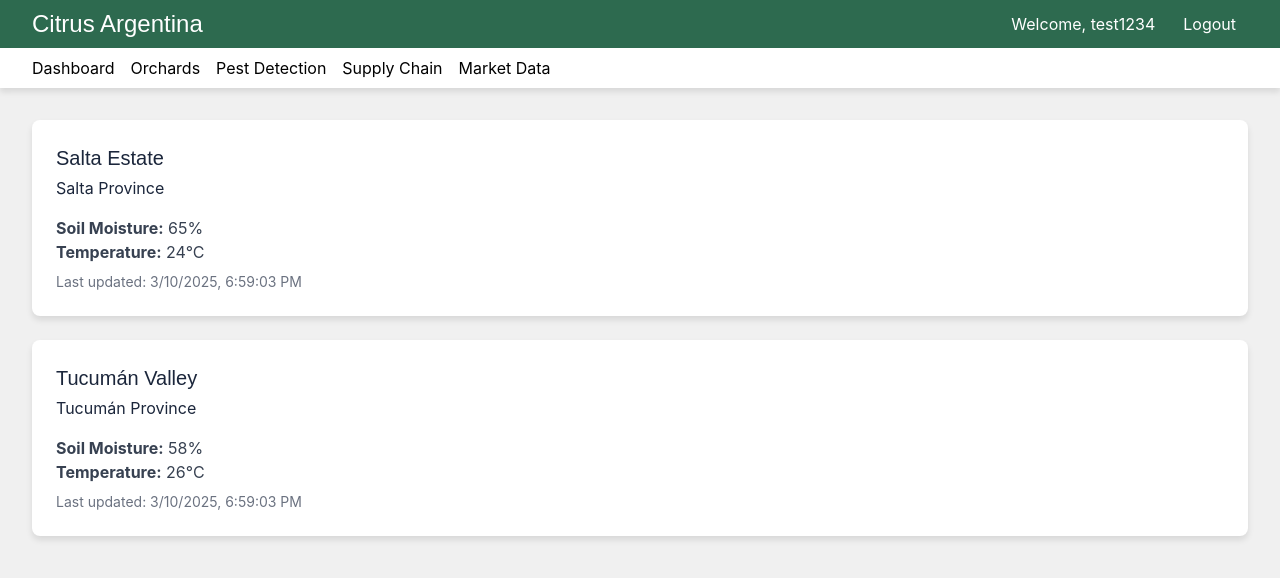
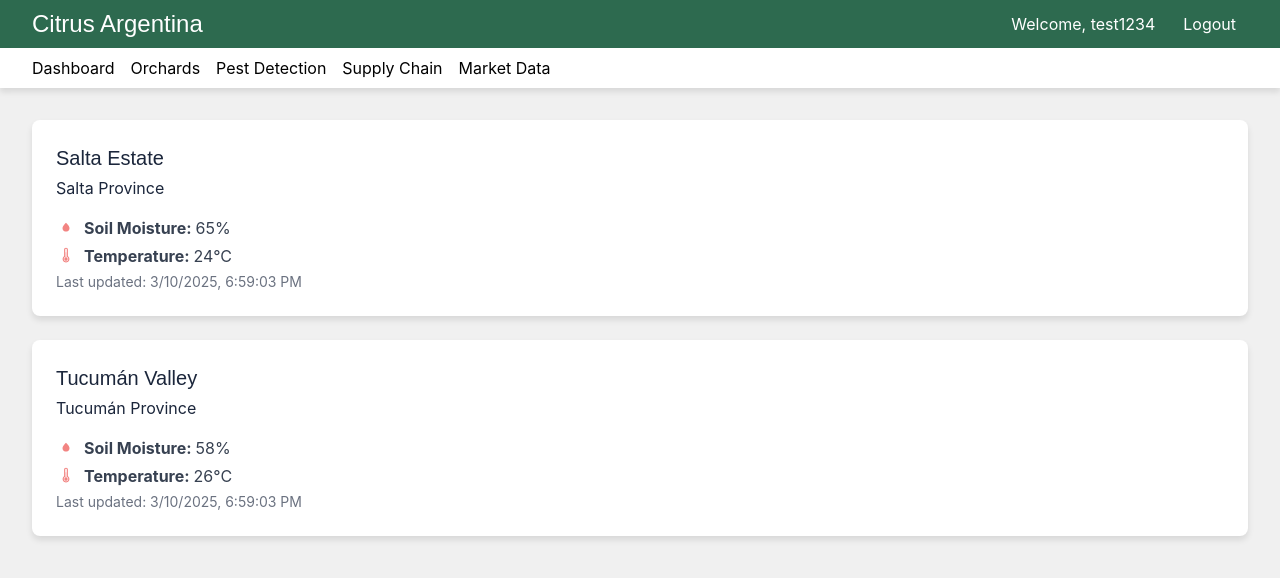
Before and after one commit to skyla643/WEBAPP_FRUITSCOMMERCE, a React (Create React App) app in the folder frontend/: page /orchards in a window 1280 px wide. Shown: the top 578 px of the page. Built offline with nearby package versions, Linux system fonts and the light colour scheme.

Commit message:
to see pretty icconsss

```diff
--- a/frontend/src/components/Orchards.tsx
+++ b/frontend/src/components/Orchards.tsx
@@ -1,6 +1,8 @@
 // src/components/Orchards.tsx
 import React from 'react';
 import { Link } from 'react-router-dom';
+// Icons from react-icons
+import { WiRaindrop, WiThermometer } from 'react-icons/wi';
 
 const Orchards: React.FC = () => {
   return (
@@ -51,37 +53,41 @@ const Orchards: React.FC = () => {
 
       {/* Main Content */}
       <main className="flex-grow p-8">
+        {/* Title or Subtitle if desired */}
+        {/* <h2 className="text-2xl font-heading text-darkBlue mb-6">Orchard Monitoring</h2> */}
+
         <div className="grid grid-cols-1 gap-6">
           {/* Salta Estate Card */}
           <div className="bg-white rounded-lg shadow-custom-light p-6">
-            <h2 className="text-xl font-heading text-darkBlue mb-1">
-              Salta Estate
-            </h2>
+            <h2 className="text-xl font-heading text-darkBlue mb-1">Salta Estate</h2>
             <p className="text-darkBlue mb-4">Salta Province</p>
-            <div>
-              <p className="text-gray-700">
-                <strong>Soil Moisture:</strong> 65%
+            <div className="text-gray-700 space-y-1">
+              <p className="flex items-center">
+                <WiRaindrop className="text-accentOrange mr-2 text-xl" />
+                <strong className="mr-1">Soil Moisture:</strong> 65%
               </p>
-              <p className="text-gray-700">
-                <strong>Temperature:</strong> 24°C
+              <p className="flex items-center">
+                <WiThermometer className="text-accentOrange mr-2 text-xl" />
+                <strong className="mr-1">Temperature:</strong> 24°C
               </p>
               <p className="text-gray-500 text-sm mt-2">
                 Last updated: 3/10/2025, 6:59:03 PM
               </p>
             </div>
           </div>
+
           {/* Tucumán Valley Card */}
           <div className="bg-white rounded-lg shadow-custom-light p-6">
-            <h2 className="text-xl font-heading text-darkBlue mb-1">
-              Tucumán Valley
-            </h2>
+            <h2 className="text-xl font-heading text-darkBlue mb-1">Tucumán Valley</h2>
             <p className="text-darkBlue mb-4">Tucumán Province</p>
-            <div>
-              <p className="text-gray-700">
-                <strong>Soil Moisture:</strong> 58%
+            <div className="text-gray-700 space-y-1">
+              <p className="flex items-center">
+                <WiRaindrop className="text-accentOrange mr-2 text-xl" />
+                <strong className="mr-1">Soil Moisture:</strong> 58%
               </p>
-              <p className="text-gray-700">
-                <strong>Temperature:</strong> 26°C
+              <p className="flex items-center">
+                <WiThermometer className="text-accentOrange mr-2 text-xl" />
+                <strong className="mr-1">Temperature:</strong> 26°C
               </p>
               <p className="text-gray-500 text-sm mt-2">
                 Last updated: 3/10/2025, 6:59:03 PM
```
